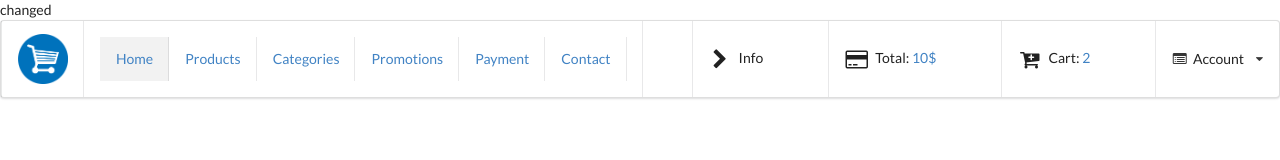
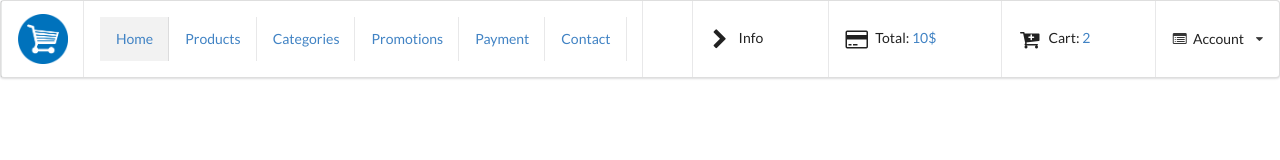
Before and after one commit to abogdan0505/MFGroup, a website: page app/index.html in a window 1280 px wide. Drawn offline with nearby package versions, Linux system fonts and the light colour scheme; files that its build step writes are made by us from their sources.

Commit message:
testing repository changes

```diff
--- a/app/index.html
+++ b/app/index.html
@@ -17,7 +17,6 @@
 
   </head>
   <body>
-changed
 
     <div ng-controller="MenuCtrl" class="ui main stackable menu">
         <div class="ui main container">
```
